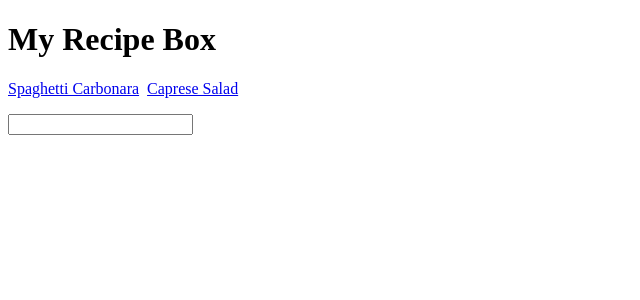
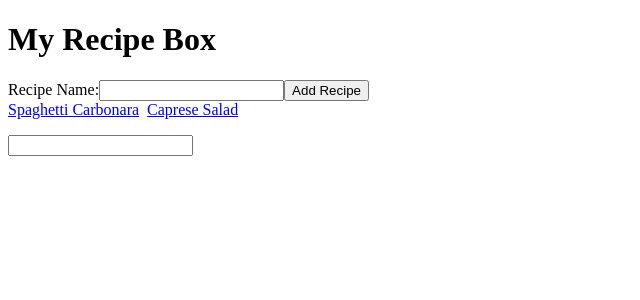
Before and after one commit to kjenzri/angular-ai-tutor, an Angular app: page / in a window 1280 px wide. Shown: the top 300 px of the page, without its empty margins (0-640 px from the left). Built offline with nearby package versions, Linux system fonts and the light colour scheme.

Commit message:
add reactive form

```diff
--- /dev/null
+++ b/src/app/recipe-form/recipe-form.html
@@ -0,0 +1,5 @@
+<form [formGroup]="recipeForm">
+    <label for="name">Recipe Name:</label>
+    <input id="name" type="text" formControlName="name" />
+    <button type="button" (click)="add()">Add Recipe</button>
+</form>
--- /dev/null
+++ b/src/app/recipe-form/recipe-form.ts
@@ -0,0 +1,26 @@
+import { Component, inject } from '@angular/core';
+import { FormBuilder, Validators, ReactiveFormsModule } from '@angular/forms';
+import { Recipe } from '../recipe';
+
+@Component({
+  selector: 'app-recipe-form',
+  imports: [ ReactiveFormsModule ],
+  templateUrl: './recipe-form.html',
+  styleUrl: './recipe-form.css',
+})
+export class RecipeForm {
+  private readonly receipeService = inject(Recipe);
+  private readonly formBuilder = inject(FormBuilder);
+  protected readonly recipeForm = this.formBuilder.group({
+    name: ['', Validators.required],
+  });
+
+  protected add(): void {
+    if(this.recipeForm.valid) {
+      const recipeName = this.recipeForm.get('name')?.value??'';
+      console.log('Adding recipe:', recipeName);
+      this.receipeService.addRecipe(recipeName);
+      this.recipeForm.reset();
+    }
+  }
+}
--- a/src/app/recipe-list/recipe-list.html
+++ b/src/app/recipe-list/recipe-list.html
@@ -1,4 +1,5 @@
 <main class="recipe">
+  <app-recipe-form></app-recipe-form>
   <section class="recipes-navigation">
   @for (recipe of this.filteredReceipes(); track $index) {
     <a [routerLink]="['/recipe', recipe.id]">{{ recipe.name }}</a>
--- a/src/app/recipe-list/recipe-list.ts
+++ b/src/app/recipe-list/recipe-list.ts
@@ -4,12 +4,13 @@ import { FormsModule } from '@angular/forms';
 import { RecipeModel } from '../models';
 import { Recipe } from '../recipe';
 import { RouterLink } from "@angular/router";
+import { RecipeForm } from "../recipe-form/recipe-form";
 
 @Component({
   selector: 'app-recipe-list',
   templateUrl: './recipe-list.html',
   styleUrl: './recipe-list.css',
-  imports: [FormsModule, RouterLink]
+  imports: [FormsModule, RouterLink, RecipeForm]
 })
 export class RecipeList {
   private readonly recipeService = inject(Recipe);
--- a/src/app/recipe.ts
+++ b/src/app/recipe.ts
@@ -5,6 +5,14 @@ import { MOCK_RECIPES } from './mock-recipes';
   providedIn: 'root',
 })
 export class Recipe {
+  addRecipe(name: string) {
+    MOCK_RECIPES.push({
+      id: MOCK_RECIPES.length + 1, name, ingredients: [],
+      description: '',
+      imgUrl: '',
+      isFavorite: false
+    });
+  }
   getRecipes() {
     return MOCK_RECIPES;
   }
```
Also changed, not shown: src/app/recipe-form/recipe-form.css (added), 1 other file (tests, documents, lock files or other folders).
